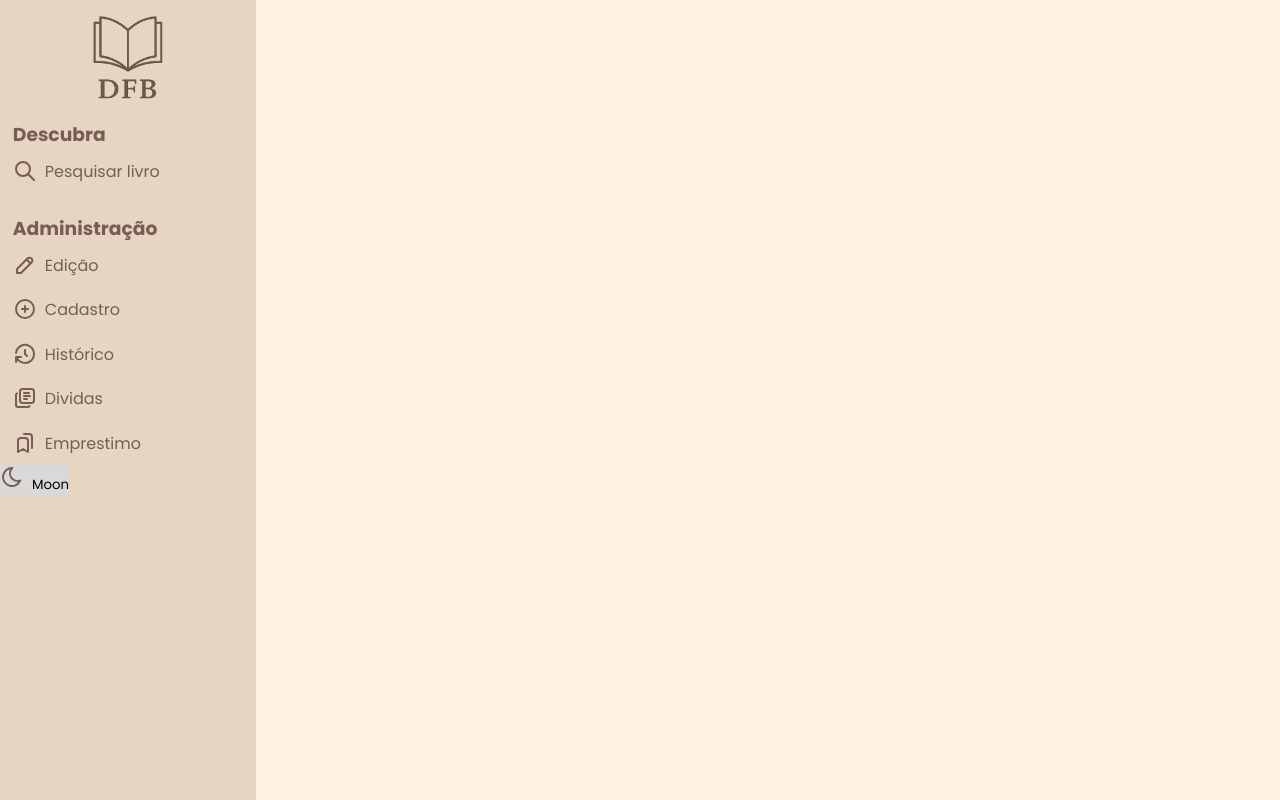
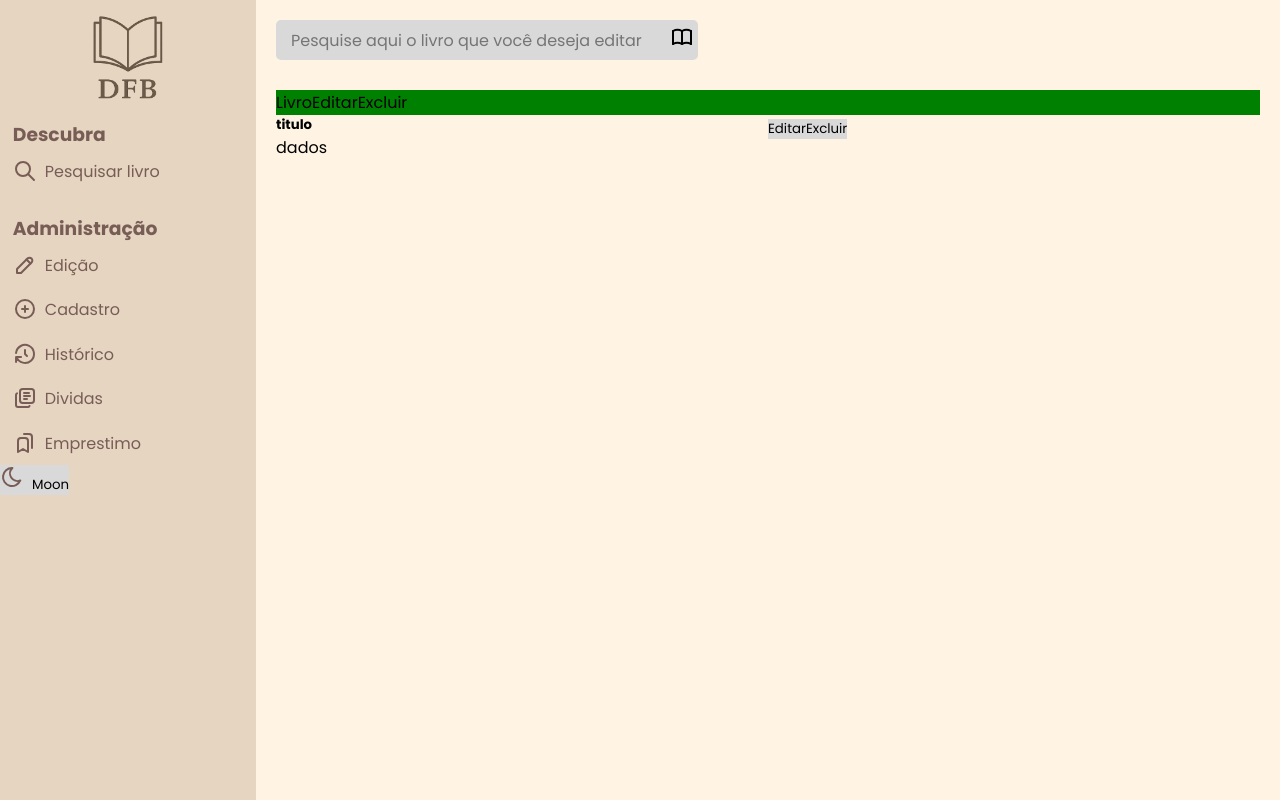
Before and after one commit to nandadosoob/biblioteca, a React (Vite) app in the folder frontend/vite-project/: page /EdicaoLivro in a window 1280 px wide. Built offline with nearby package versions, Linux system fonts and the light colour scheme.

Commit message:
fazendo tela de edição

```diff
--- a/frontend/vite-project/src/pages/EdicaoLivro/EdicaoLivro.css
+++ b/frontend/vite-project/src/pages/EdicaoLivro/EdicaoLivro.css
@@ -1,5 +1,72 @@
 #main{
     display: flex;
+    flex-direction: column;
     height: 100%;
 
 }
+
+.pagina-pesquisa {
+    padding: 20px;
+}
+
+.barra-pesquisa-container {
+    display: flex;
+    align-items: center;
+    background-color: var(---gray-light);
+    width: 50%;
+    gap: 10px;
+    border-radius: 5px;
+    margin-bottom: 30px;
+}
+
+#barrapesquisa {
+    width: 50%;
+    height: 40px;
+    background-color: var(---gray-light);
+    border: none;
+    border-radius: 40px;
+    padding-left: 15px;
+    font-size: 16px;
+    outline: none;
+}
+
+#classificacao{
+    display: flex;
+    flex-direction: row;
+    background-color: green;
+    margin-bottom: 2px solid var(--brown);
+
+    width: 100%;
+}
+
+#bk{
+    justify-self: flex-start;
+}
+
+#edit{
+    justify-self: flex-end;
+}
+
+#del{
+    justify-self: flex-end;
+}
+
+#listaLivros{
+    width: 100%;
+    display: flex;
+    flex-direction: column;
+
+}
+
+.item1{
+    display: flex;
+    flex-direction: row;
+}
+
+#informacoes{
+    width: 50%;
+}
+
+#botoes{
+    width: 20%;
+}
--- a/frontend/vite-project/src/pages/EdicaoLivro/EdicaoLivro.jsx
+++ b/frontend/vite-project/src/pages/EdicaoLivro/EdicaoLivro.jsx
@@ -1,15 +1,45 @@
 import React from "react"
 import './EdicaoLivro.css'
+import { IconBook } from '@tabler/icons-react';
 
 
-const EdicaoLivro = () =>  {
-    return (
-      <div>
-        <div id="main">
+
+const EdicaoLivro = () => {
+  return (
+    <div>
+      <div id="main">
+
+        <div className="barra-pesquisa-container">
+          <input id="barrapesquisa" type="text" placeholder="Pesquise aqui o livro que você deseja editar" />
+          <button><IconBook></IconBook></button>
+        </div>
+
+        <div id="classificacao">
+          <p id="bk">Livro</p>
+          <p id="edit">Editar</p>
+          <p id="del">Excluir</p>
 
         </div>
+
+        <div id="listaLivros">
+          <div className="item1">
+            <img src="" alt="" />
+            <div id="informacoes">
+              <h5>titulo</h5>
+              <p>dados</p>
+            </div>
+            <div id="botoes">
+              <button>Editar</button>
+              <button>Excluir</button>
+
+            </div>
+          </div>
+        </div>
+
+
       </div>
-    );
+    </div>
+  );
 }
 
 export default EdicaoLivro;
```
